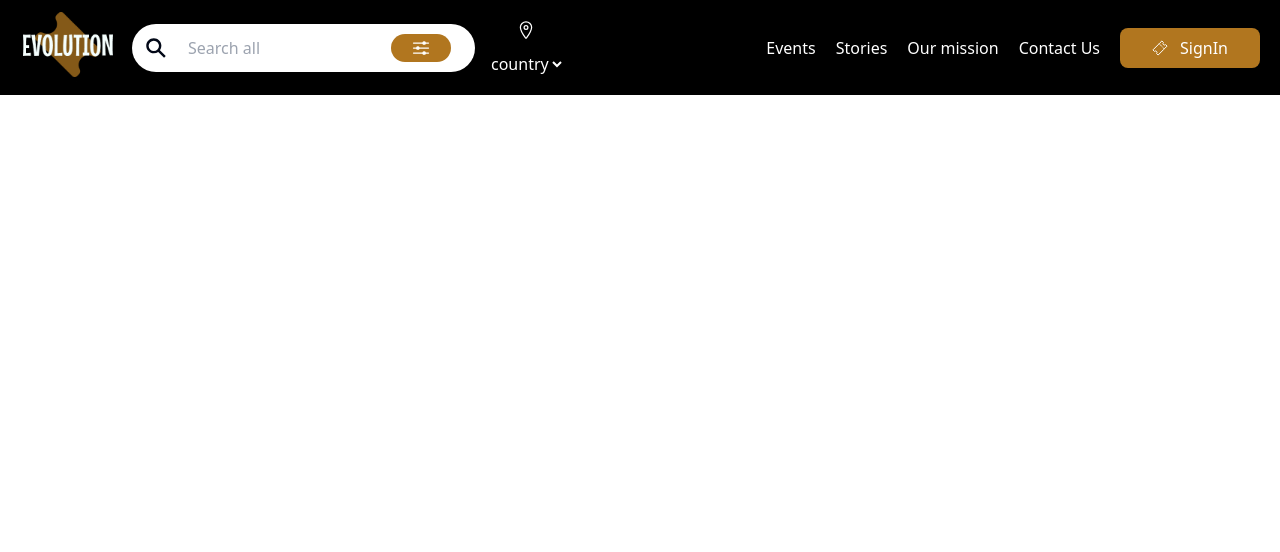
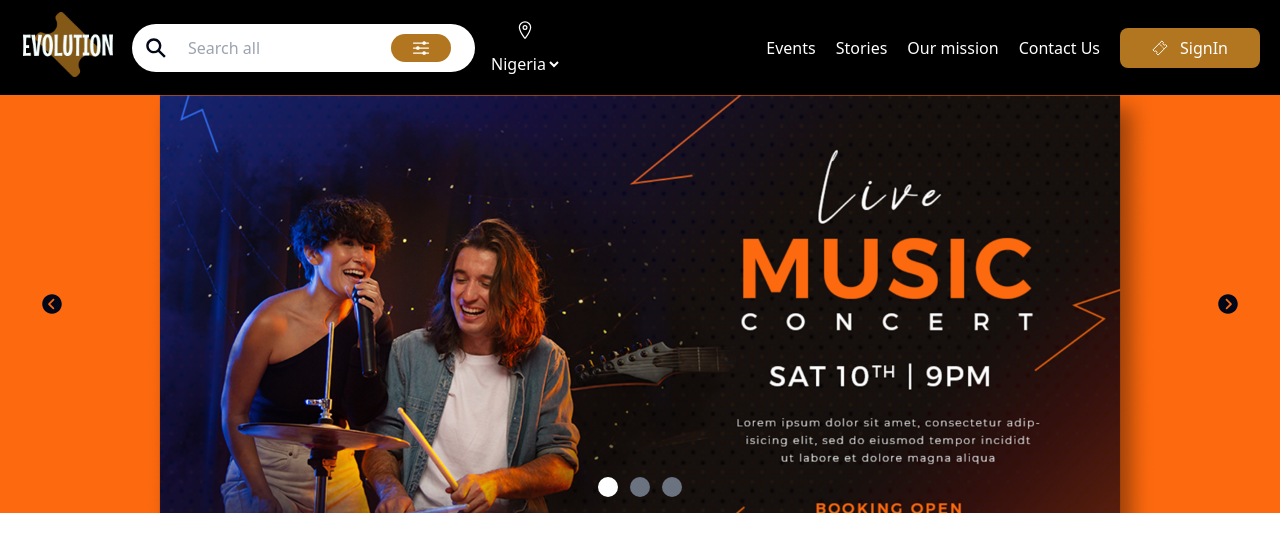
Before and after one commit to paddinghq/evolution, a Next.js app: page / in a window 1280 px wide. Shown: the top 552 px of the page. Built offline with nearby package versions, Linux system fonts and the light colour scheme.

Commit message:
landing hero area

```diff
--- a/app/LandingPage/index.tsx
+++ b/app/LandingPage/index.tsx
@@ -1,8 +1,12 @@
+
+
 import Navbar from "@/components/Navbar"
+import Slider from "@/components/Slider"
 
 const LandingPage = () => {
   return <div>
     <Navbar />
+    <Slider />
   </div>
 }
 
--- a/components/Navbar.tsx
+++ b/components/Navbar.tsx
@@ -4,7 +4,6 @@ import {  IoLocationOutline, IoOptions, IoSearchSharp, IoTicketOutline } from 'r
 import SignIn from '../app/(auth)/signin/index';
 
 const priceOptions = [
-	{ value: "Select price", label: "country" },
 	{ value: "nigeria", label: "Nigeria" },
 	{ value: "togo", label: "Togo" },
 	{ value: "others", label: "others" },
--- /dev/null
+++ b/components/Slider.tsx
@@ -0,0 +1,61 @@
+"use client"
+
+import { useState } from 'react';
+import Image from 'next/image';
+import { IoIosArrowDropleftCircle, IoIosArrowDroprightCircle } from "react-icons/io";
+
+import Img1 from '@/components/Assests/Image.png';
+import Img2 from '@/components/Assests/Image.png';
+import Img3 from '@/components/Assests/Image.png';
+
+const Slider: React.FC = () => {
+    const [current, setCurrent] = useState(0)
+  const images = [Img1, Img2, Img3];
+
+  let prevSlide =  () => {
+    if (current === 0)
+    setCurrent(images.length -1)
+    else setCurrent(current -1)
+  }
+
+  let nextSlide = () => {
+    if (current === images.length - 1) setCurrent(0)
+    else setCurrent(current + 1)
+  }
+
+  return (
+    <div className="overflow-hidden relative">
+
+        <div className={`flex transition ease-out duration-300`}
+        style={{
+            transform: `translateX(-${current*100}%)`
+            }}>
+            {images.map((img, index) => (
+                <Image
+                key={index}
+                src={img}
+                alt={`image-${index}`}
+                />
+            ))}
+        </div>
+        <div className="absolute top-0 h-full w-full justify-between items-center flex px-10 ">
+            <button onClick={prevSlide}>
+            <IoIosArrowDropleftCircle size={24}/>
+            </button>
+            <button onClick={nextSlide}>
+            <IoIosArrowDroprightCircle size={24}/>
+            </button>
+        </div>
+
+        <div className="absolute bottom-0 py-4 flex justify-center gap-3 items-center w-full">
+           {images.map((img, index) => (
+                <div onClick={() => setCurrent(index)}key={index} className={`rounded-full w-5 h-5 cursor-pointer  ${index === current ? "bg-white ": "bg-gray-500"}`}></div>
+            ))}
+
+        </div>
+    </div>
+
+  );
+};
+
+export default Slider;
```
Also changed, not shown: components/Assests/Image.png (added).
